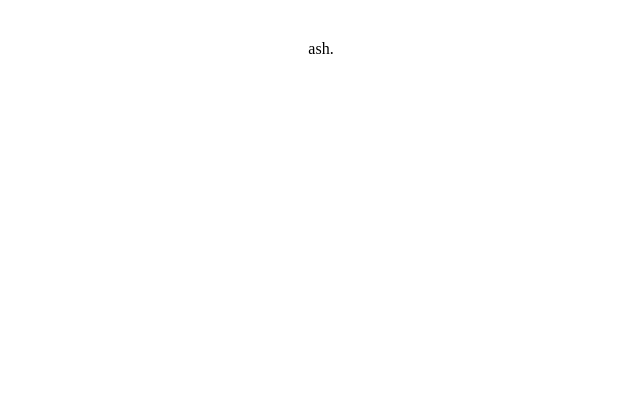
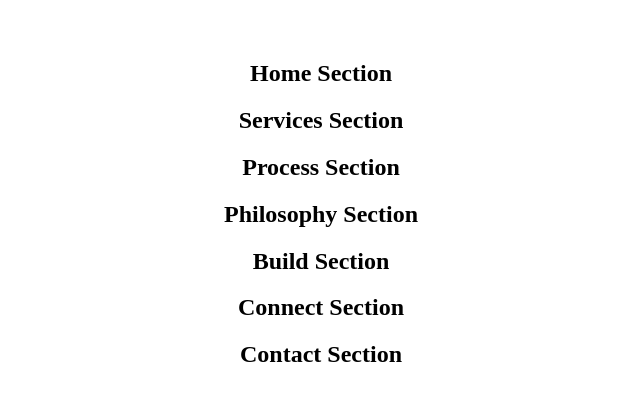
Before and after one commit to ayushthakurrrr/ash, a React (Vite) app: page / in a window 1280 px wide. Shown: the top 400 px of the page, without its empty margins (319-959 px from the left). Built offline with nearby package versions, Linux system fonts and the light colour scheme.

Commit message:
added a basic structure

```diff
--- a/src/App.jsx
+++ b/src/App.jsx
@@ -1,10 +1,25 @@
+import React from 'react'
 import './App.css'
+
+import Home from "./components/Home";
+import Philosophy from "./components/Philosophy";
+import Process from "./components/Process";
+import Build from "./components/Build";
+import Services from "./components/Services";
+import Contact from "./components/Contact";
+import Connect from "./components/Connect";
 
 function App() {
 
   return (
     <>
-      ash.
+      <Home />
+      <Services />
+      <Process />
+      <Philosophy />
+      <Build />
+      <Connect />
+      <Contact />
     </>
   )
 }
--- /dev/null
+++ b/src/components/Build.jsx
@@ -0,0 +1,12 @@
+// Example: Build.jsx
+import React from "react";
+
+function Build() {
+  return (
+    <section >
+      <h1>Build Section</h1>
+    </section>
+  );
+}
+
+export default Build;
--- /dev/null
+++ b/src/components/Connect.jsx
@@ -0,0 +1,12 @@
+// Example: Connect.jsx
+import React from "react";
+
+function Connect() {
+  return (
+    <section >
+      <h1>Connect Section</h1>
+    </section>
+  );
+}
+
+export default Connect;
--- /dev/null
+++ b/src/components/Contact.jsx
@@ -0,0 +1,12 @@
+// Example: Contact.jsx
+import React from "react";
+
+function Contact() {
+  return (
+    <section >
+      <h1>Contact Section</h1>
+    </section>
+  );
+}
+
+export default Contact;
--- /dev/null
+++ b/src/components/Home.jsx
@@ -0,0 +1,12 @@
+// Example: Home.jsx
+import React from "react";
+
+function Home() {
+  return (
+    <section >
+      <h1>Home Section</h1>
+    </section>
+  );
+}
+
+export default Home;
--- /dev/null
+++ b/src/components/Philosophy.jsx
@@ -0,0 +1,12 @@
+// Example: Home.jsx
+import React from "react";
+
+function Home() {
+  return (
+    <section >
+      <h1>Philosophy Section</h1>
+    </section>
+  );
+}
+
+export default Home;
--- /dev/null
+++ b/src/components/Process.jsx
@@ -0,0 +1,12 @@
+// Example: Process.jsx
+import React from "react";
+
+function Process() {
+  return (
+    <section >
+      <h1>Process Section</h1>
+    </section>
+  );
+}
+
+export default Process;
--- /dev/null
+++ b/src/components/Services.jsx
@@ -0,0 +1,12 @@
+// Example: Services.jsx
+import React from "react";
+
+function Services() {
+    return (
+        <section >
+            <h1>Services Section</h1>
+        </section>
+    );
+}
+
+export default Services;
```
